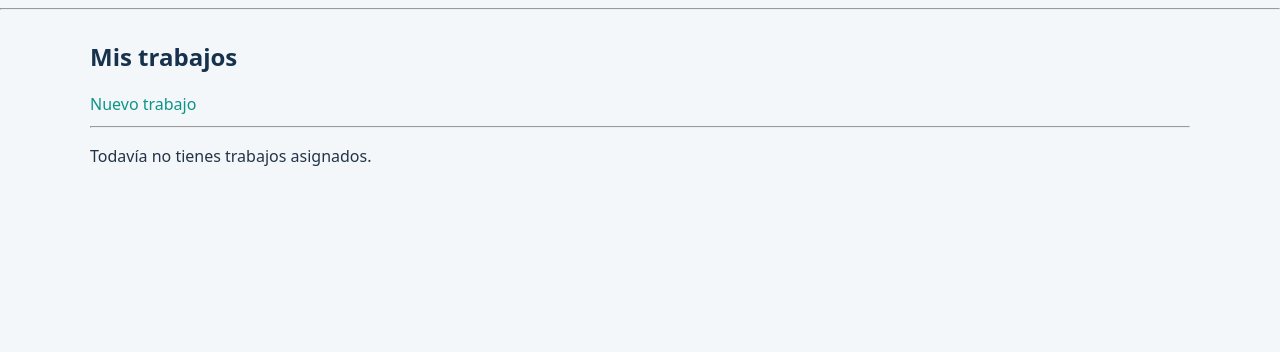
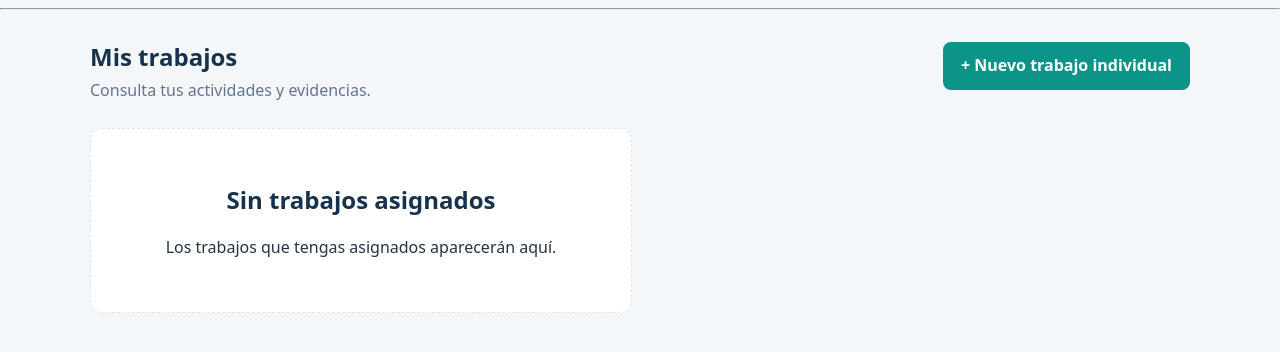
Before and after one commit to rulo89b/evidencia-t-cnica, a Django app: page /trabajos/ in a window 1280 px wide. Shown: the part 162-514 px from the top of the page. Run offline with Django 5.2, Linux system fonts and the light colour scheme; the visitor is signed in with stand-in values (Sample User, id 1); data that the repository does not hold is empty.

Commit message:
style: mejorar interfaz de trabajos y captura de evidencias

```diff
--- a/servicios/templates/servicios/job_list.html
+++ b/servicios/templates/servicios/job_list.html
@@ -5,55 +5,76 @@
 
 {% block content %}
 
-<h2>Mis trabajos</h2>
+<section class="page-heading">
+    <div>
+        <h1>Mis trabajos</h1>
+        <p class="page-description">
+            Consulta tus actividades y evidencias.
+        </p>
+    </div>
 
-<a href="{% url 'servicios:job_create' %}">
-    Nuevo trabajo
+    <a class="button"
+       href="{% url 'servicios:job_create' %}">
+        + Nuevo trabajo individual
     </a>
+</section>
 
-<hr>
+<section class="jobs-grid">
 
     {% for job in jobs %}
 
-    <article>
+        <article class="job-card">
 
-        <h3>{{ job.site_name }}</h3>
+            <div class="job-card-header">
+                <h2>{{ job.site_name }}</h2>
 
-        <p>
-            Servicio: {{ job.template.name }}
+                <span class="status-badge status-{{ job.status }}">
+                    {{ job.get_status_display }}
+                </span>
+            </div>
+
+            <p class="muted">
+                Plantilla: {{ job.template.name }}
             </p>
 
-        <p>
-            Estado: {{ job.get_status_display }}
+            {% if job.group %}
+                <p class="muted">
+                    Grupo: {{ job.group.name }}
                 </p>
-
-        <p>
-            {% if job.group %}
-                Grupo: {{ job.group.name }}
             {% else %}
+                <p class="muted">
                     Trabajo individual
+                </p>
             {% endif %}
-        </p>
 
             {% if job.due_date %}
-            <p>
+                <p class="muted">
                     Fecha límite:
                     {{ job.due_date|date:"d/m/Y" }}
                 </p>
             {% endif %}
 
-        <a href="{% url 'servicios:job_detail' job.pk %}">
+            <div class="job-card-actions">
+                <a class="button button-full"
+                   href="{% url 'servicios:job_detail' job.pk %}">
                     Ver trabajo
                 </a>
+            </div>
 
         </article>
 
-    <hr>
-
     {% empty %}
 
-    <p>Todavía no tienes trabajos asignados.</p>
+        <div class="empty-state">
+            <h2>Sin trabajos asignados</h2>
+            <p>
+                Los trabajos que tengas asignados
+                aparecerán aquí.
+            </p>
+        </div>
 
     {% endfor %}
 
+</section>
+
 {% endblock %}
--- a/static/css/app.css
+++ b/static/css/app.css
@@ -366,3 +366,214 @@ th, td {
         white-space: nowrap;
     }
 }
+
+
+/* ======================================
+   Trabajos y evidencias fotográficas
+   ====================================== */
+
+.page-heading {
+    display: flex;
+    justify-content: space-between;
+    align-items: flex-start;
+    flex-wrap: wrap;
+    gap: 16px;
+    margin-bottom: 24px;
+}
+
+.page-heading h1 {
+    margin: 0 0 6px;
+}
+
+.page-description {
+    color: var(--muted);
+    margin: 0;
+}
+
+/* Listado de trabajos */
+
+.jobs-grid {
+    display: grid;
+    grid-template-columns: repeat(2, minmax(0, 1fr));
+    gap: 16px;
+}
+
+.job-card {
+    display: flex;
+    flex-direction: column;
+    gap: 12px;
+    margin: 0;
+}
+
+.job-card h2 {
+    margin: 0;
+    font-size: 1.2rem;
+}
+
+.job-card p {
+    margin: 0;
+}
+
+.job-card-header {
+    display: flex;
+    justify-content: space-between;
+    align-items: flex-start;
+    flex-wrap: wrap;
+    gap: 10px;
+}
+
+.job-card-actions {
+    margin-top: auto;
+    padding-top: 8px;
+}
+
+/* Estados */
+
+.status-badge {
+    display: inline-flex;
+    align-items: center;
+    padding: 5px 10px;
+    border-radius: 999px;
+    font-size: 0.78rem;
+    font-weight: 700;
+    white-space: nowrap;
+}
+
+.status-pending {
+    background: #fff3d6;
+    color: #8a5700;
+}
+
+.status-in_progress {
+    background: #dbeafe;
+    color: #1d4ed8;
+}
+
+.status-completed {
+    background: #d1fae5;
+    color: #047857;
+}
+
+.status-cancelled {
+    background: #fee2e2;
+    color: #b91c1c;
+}
+
+/* Checklist fotográfico */
+
+.evidence-list {
+    display: grid;
+    gap: 14px;
+}
+
+.evidence-card {
+    margin: 0;
+    padding: 18px;
+}
+
+.evidence-card-header {
+    display: flex;
+    align-items: flex-start;
+    justify-content: space-between;
+    gap: 12px;
+}
+
+.evidence-card h3 {
+    margin: 0 0 6px;
+    font-size: 1.05rem;
+}
+
+.evidence-card p {
+    margin: 6px 0;
+}
+
+.evidence-photo {
+    display: block;
+    width: 100%;
+    max-width: 440px;
+    max-height: 340px;
+    object-fit: contain;
+    margin: 14px 0;
+    border: 1px solid var(--border);
+    border-radius: 10px;
+    background: #eef2f6;
+}
+
+/* Progreso */
+
+.progress-track {
+    height: 10px;
+    background: #e2e8f0;
+    border-radius: 999px;
+    overflow: hidden;
+}
+
+.progress-fill {
+    height: 100%;
+    background: var(--accent);
+    border-radius: inherit;
+}
+
+.progress-label {
+    color: var(--muted);
+    font-size: 0.9rem;
+}
+
+/* Captura */
+
+.capture-panel {
+    max-width: 640px;
+    margin-inline: auto;
+}
+
+.capture-preview {
+    display: block;
+    width: 100%;
+    max-height: 420px;
+    object-fit: contain;
+    border-radius: 10px;
+}
+
+.button-full {
+    display: block;
+    width: 100%;
+    text-align: center;
+}
+
+.empty-state {
+    padding: 36px 20px;
+    text-align: center;
+    border: 1px dashed var(--border);
+    border-radius: var(--radius);
+    background: var(--surface);
+}
+
+/* Adaptación móvil */
+
+@media (max-width: 768px) {
+    .jobs-grid {
+        grid-template-columns: 1fr;
+    }
+
+    .job-card,
+    .evidence-card {
+        padding: 16px;
+    }
+
+    .job-card-actions .button,
+    .evidence-card .button {
+        display: block;
+        width: 100%;
+        text-align: center;
+    }
+
+    .capture-panel button[type="submit"] {
+        width: 100%;
+        min-height: 48px;
+    }
+
+    .page-heading {
+        flex-direction: column;
+        align-items: stretch;
+    }
+}
```
Also changed, not shown: servicios/forms.py (+7 -0 lines), servicios/templates/servicios/job_detail.html (+54 -32 lines), servicios/templates/servicios/job_photo_form.html (+31 -6 lines). Lines whose indentation alone changed are shown as unchanged.
